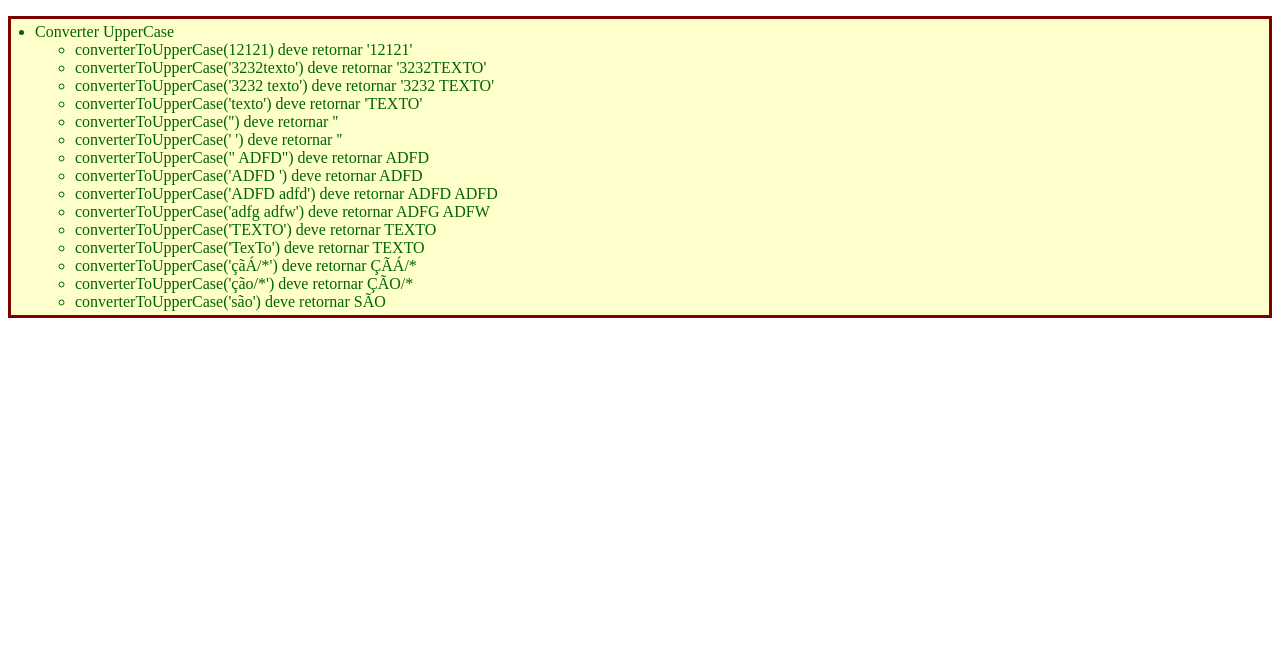
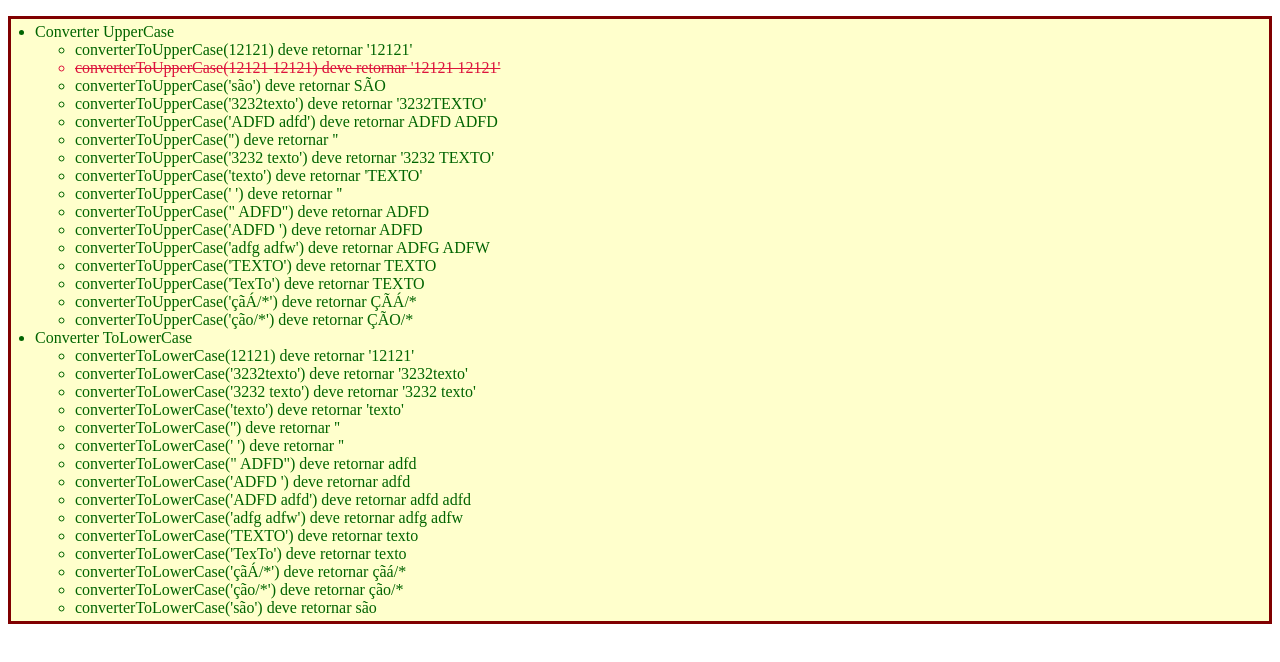
Before and after one commit to PauloDevFullStack/easy_converter, a website: page index.html in a window 1280 px wide. Drawn offline with Linux system fonts and the light colour scheme.

Commit message:
Add Husky

```diff
--- a/index.html
+++ b/index.html
@@ -6,27 +6,45 @@
     <meta http-equiv="X-UA-Compatible" content="IE=edge">
     <meta name="viewport" content="width=device-width, initial-scale=1.0">
     <title>Converter String</title>
-    <script src="spec.js"></script>
-    <script src="index.js"></script>
+    <script src="src/spec.js"></script>
+    <script src="src/index.js"></script>
 </head>
 <body>
     <script>
         assert.describe("Converter UpperCase", () => {
             assert(converterToUpperCase(12121) === "12121", "converterToUpperCase(12121) deve retornar '12121'")
+            assert(converterToUpperCase('12121  12121') === '12121  12121', "converterToUpperCase(12121  12121) deve retornar '12121  12121'")
+            assert(converterToUpperCase("são") === "SÃO", "converterToUpperCase('são') deve retornar SÃO")
             assert(converterToUpperCase("3232texto") === "3232TEXTO", "converterToUpperCase('3232texto') deve retornar '3232TEXTO'")
+            assert(converterToUpperCase("ADFD       adfd") === "ADFD ADFD", "converterToUpperCase('ADFD      adfd') deve retornar ADFD ADFD")
+            assert(converterToUpperCase() === "", "converterToUpperCase('') deve retornar ''")
             assert(converterToUpperCase("3232 texto") === "3232 TEXTO", "converterToUpperCase('3232 texto') deve retornar '3232 TEXTO'")
             assert(converterToUpperCase("texto") === "TEXTO", "converterToUpperCase('texto') deve retornar 'TEXTO'")
-            assert(converterToUpperCase() === "", "converterToUpperCase('') deve retornar ''")
             assert(converterToUpperCase("           ") === "", "converterToUpperCase('      ') deve retornar ''")
             assert(converterToUpperCase("           ADFD") === "ADFD",  'converterToUpperCase("      ADFD") deve retornar ADFD')
             assert(converterToUpperCase("ADFD           ") === "ADFD", "converterToUpperCase('ADFD      ') deve retornar ADFD")
-            assert(converterToUpperCase("ADFD       adfd") === "ADFD ADFD", "converterToUpperCase('ADFD      adfd') deve retornar ADFD ADFD")
             assert(converterToUpperCase("adfg adfw") === "ADFG ADFW", "converterToUpperCase('adfg adfw') deve retornar ADFG ADFW")
             assert(converterToUpperCase("TEXTO") === "TEXTO", "converterToUpperCase('TEXTO') deve retornar TEXTO ")
             assert(converterToUpperCase("TexTo") === "TEXTO", "converterToUpperCase('TexTo') deve retornar TEXTO ")
             assert(converterToUpperCase("çãÁ/*") === "ÇÃÁ/*", "converterToUpperCase('çãÁ/*') deve retornar ÇÃÁ/* ")
             assert(converterToUpperCase("ção/*") === "ÇÃO/*", "converterToUpperCase('ção/*') deve retornar ÇÃO/*")
-            assert(converterToUpperCase("são") === "SÃO", "converterToUpperCase('são') deve retornar SÃO")
+        });
+        assert.describe("Converter ToLowerCase", () => {
+            assert(converterToLowerCase(12121) === "12121", "converterToLowerCase(12121) deve retornar '12121'")
+            assert(converterToLowerCase("3232texto") === "3232texto", "converterToLowerCase('3232texto') deve retornar '3232texto'")
+            assert(converterToLowerCase("3232 texto") === "3232 texto", "converterToLowerCase('3232 texto') deve retornar '3232 texto'")
+            assert(converterToLowerCase("texto") === "texto", "converterToLowerCase('texto') deve retornar 'texto'")
+            assert(converterToLowerCase() === "", "converterToLowerCase('') deve retornar ''")
+            assert(converterToLowerCase("           ") === "", "converterToLowerCase('      ') deve retornar ''")
+            assert(converterToLowerCase("           ADFD") === "adfd",  'converterToLowerCase("      ADFD") deve retornar adfd')
+            assert(converterToLowerCase("ADFD           ") === "adfd", "converterToLowerCase('ADFD      ') deve retornar adfd")
+            assert(converterToLowerCase("ADFD       adfd") === "adfd adfd", "converterToLowerCase('ADFD      adfd') deve retornar adfd adfd")
+            assert(converterToLowerCase("adfg adfw") === "adfg adfw", "converterToLowerCase('adfg adfw') deve retornar adfg adfw")
+            assert(converterToLowerCase("TEXTO") === "texto", "converterToLowerCase('TEXTO') deve retornar texto ")
+            assert(converterToLowerCase("TexTo") === "texto", "converterToLowerCase('TexTo') deve retornar texto ")
+            assert(converterToLowerCase("çãÁ/*") === "çãá/*", "converterToLowerCase('çãÁ/*') deve retornar çãá/*")
+            assert(converterToLowerCase("ção/*") === "ção/*", "converterToLowerCase('ção/*') deve retornar ção/*")
+            assert(converterToLowerCase("são") === "são", "converterToLowerCase('são') deve retornar são")
         });
     </script>
 
--- a/index.js
+++ /dev/null
@@ -1,23 +0,0 @@
-// const text = `232 Lorem ipsum dolor sit, amet consectetur adipisicing elit. Maiores, sapiente? Reiciendis saepe sit ad eius dolor officiis commodi rem eos.
-// `;
-
-
-const text = 121212
-
-
-
-function converterToUpperCase(value) {
-
-    if (typeof value === 'number') return String(value).toUpperCase()
-    if (value === undefined) return ""
-    if (String(value).trim() === '') return ""
-
-    return value.split(' ').filter(function(n){ return n != '' }).join(' ').toUpperCase();
-}
-
-function converterToLowerCase(value) {
-    return value.toLowerCase();
-}
-
-console.log(converterToUpperCase("ção"));
-//console.log(converterToLowerCase(text));
--- a/spec.js
+++ /dev/null
@@ -1,48 +0,0 @@
-(function(){
-  var results;
-  var resultsList = document.getElementById("results");
-  var cssSuccess = 'color: #006400';
-  var cssFail = 'color: #dc143c; text-decoration: line-through;';
-  var cssBox = 'border: 3px solid maroon; background-color: #ffffcc; padding: 0.25em 1.5em; margin-left: 0;';
-
-  _setBoxStyle();
-
-  function _createResultList(){
-    results = document.createElement('ul');
-      document.getElementsByTagName('body')[0].appendChild(results);
-      results.setAttribute('id','results');
-      _setBoxStyle();
-      return results;
-  }
-  function _setBoxStyle(){
-    if(!!results){
-      results.setAttribute('style', cssBox);
-    }
-  }
-  function assert(value, desc){
-    if (!results) _createResultList();
-    var li = document.createElement("li");
-    li.className = value ? "pass" : "fail";
-    li.setAttribute('style', value ? cssSuccess : cssFail);
-    li.appendChild(document.createTextNode(desc));
-    results.appendChild(li);
-    if (!value) {
-      li.parentNode.parentNode.className = "fail";
-    }
-    return li;
-  }
-
-  assert.describe = function(name, fn) {
-    results = document.getElementById("results") || _createResultList();
-    results = assert(true, name).appendChild(document.createElement("ul"));
-    fn();
-  };
-
-  assert.config = function(obj){
-    cssSuccess = obj.success || cssSuccess;
-    cssFail = obj.fail || cssFail;
-    cssBox = obj.box || cssBox;
-  }
-
-  window.assert = assert;
-})()
--- /dev/null
+++ b/src/index.js
@@ -0,0 +1,20 @@
+function converterToUpperCase(value) {
+    if (typeof value === 'number') return String(value).toUpperCase();
+    if (value === undefined) return '';
+    if (String(value).trim() === '') return '';
+
+    return value.split(' ').filter(n => n != '').join(' ').toUpperCase();
+
+}
+
+function converterToLowerCase(value) {
+
+    if (typeof value === 'number') return String(value).toLowerCase();
+    if (value === undefined) return '';
+    if (String(value).trim() === '') return '';
+
+    return value.split(' ').filter(n => n != '').join(' ').toLowerCase();
+}
+
+console.log(converterToUpperCase('ção'));
+console.log(converterToLowerCase('      '));
--- /dev/null
+++ b/src/spec.js
@@ -0,0 +1,47 @@
+(function(){
+    var results;
+    var cssSuccess = 'color: #006400';
+    var cssFail = 'color: #dc143c; text-decoration: line-through;';
+    var cssBox = 'border: 3px solid maroon; background-color: #ffffcc; padding: 0.25em 1.5em; margin-left: 0;';
+
+    _setBoxStyle();
+
+    function _createResultList(){
+        results = document.createElement('ul');
+        document.getElementsByTagName('body')[0].appendChild(results);
+        results.setAttribute('id', 'results');
+        _setBoxStyle();
+        return results;
+    }
+    function _setBoxStyle(){
+        if(results){
+            results.setAttribute('style', cssBox);
+        }
+    }
+    function assert(value, desc){
+        if (!results) _createResultList();
+        var li = document.createElement('li');
+        li.className = value ? 'pass' : 'fail';
+        li.setAttribute('style', value ? cssSuccess : cssFail);
+        li.appendChild(document.createTextNode(desc));
+        results.appendChild(li);
+        if (!value) {
+            li.parentNode.parentNode.className = 'fail';
+        }
+        return li;
+    }
+
+    assert.describe = function(name, fn) {
+        results = document.getElementById('results') || _createResultList();
+        results = assert(true, name).appendChild(document.createElement('ul'));
+        fn();
+    };
+
+    assert.config = function(obj){
+        cssSuccess = obj.success || cssSuccess;
+        cssFail = obj.fail || cssFail;
+        cssBox = obj.box || cssBox;
+    };
+
+    window.assert = assert;
+})();
```
Also changed, not shown: CONTRIBUTING.md (added, +19 -0 lines), package.json (+11 -1 lines), src/teste.js (added, +8 -0 lines), .eslintrc.js (added), LICENSE.md (added), README.md (added), 2 other files.
